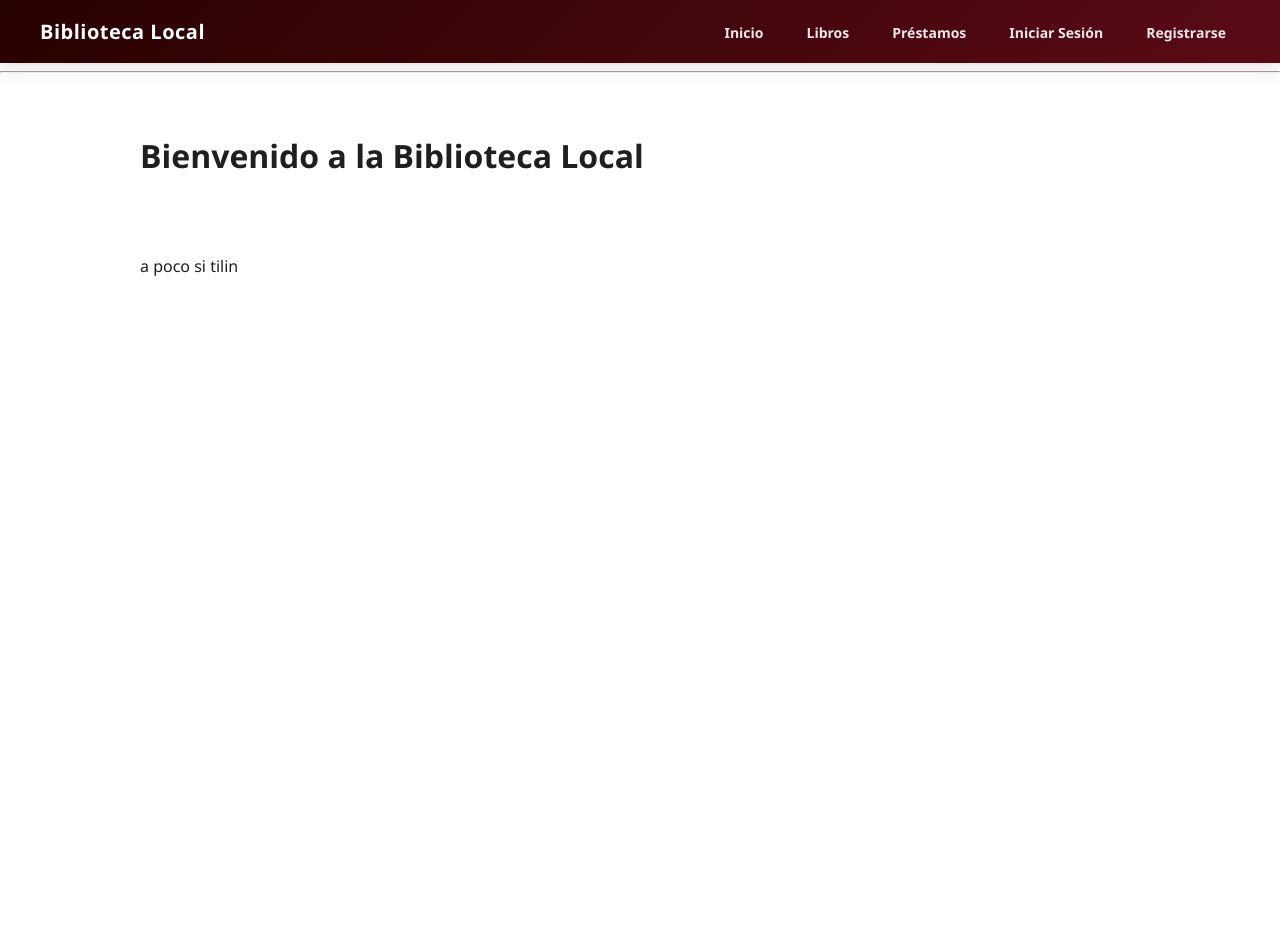
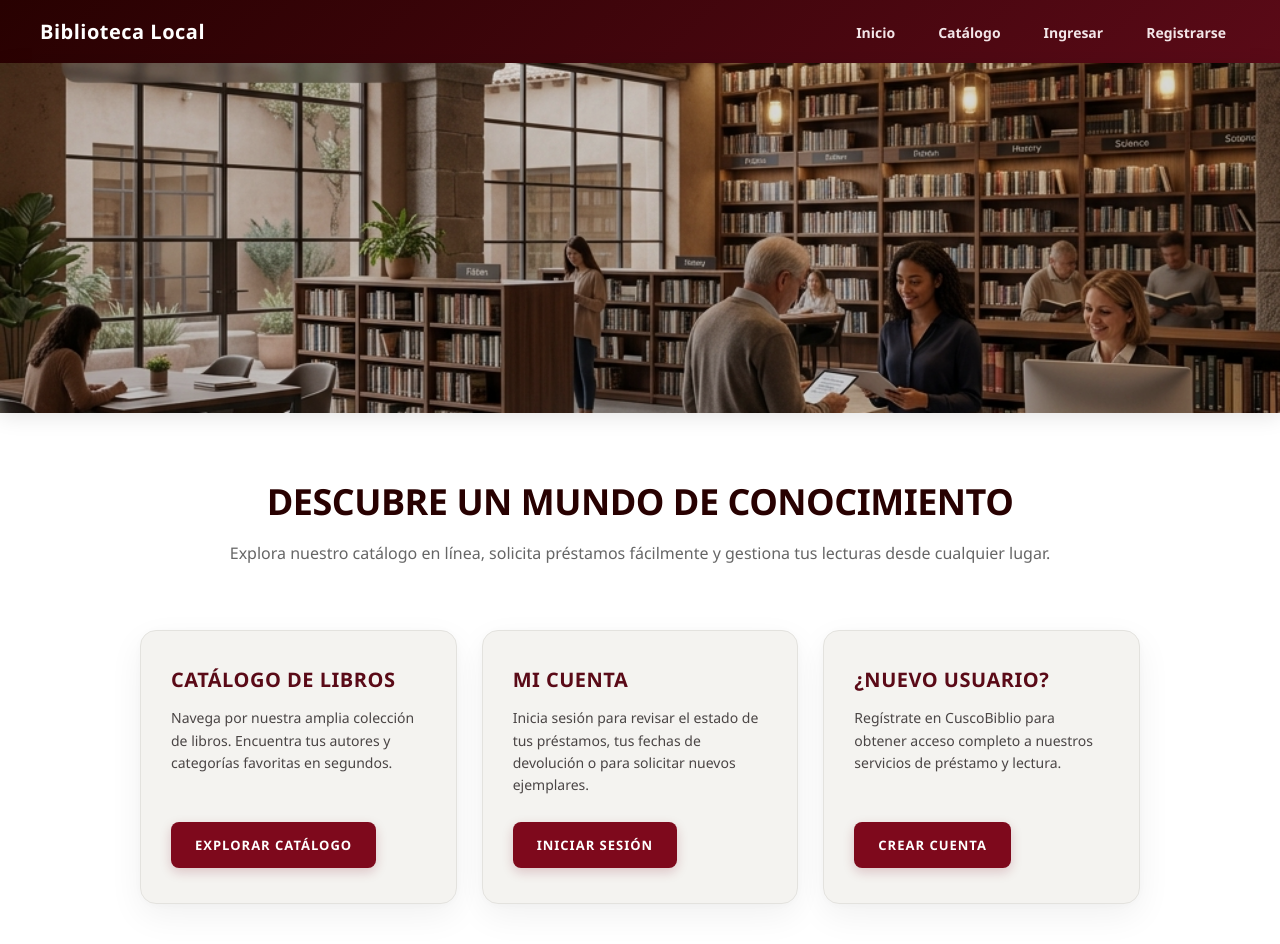
Before and after one commit to IngritE784/Consolidado1_Grupo6, a website: page frontend/index.html in a window 1280 px wide. Before the commit the page ends 800 px from the top, so only its background shows below. Drawn offline with Linux system fonts and the light colour scheme.

Commit message:
Arreglo del index + index.css , creacion de carpeta img para las img.

```diff
--- a/backend/controllers/prestamoController.js
+++ b/backend/controllers/prestamoController.js
@@ -13,7 +13,7 @@ export const solicitarPrestamo = async (req, res) => {
         }
 
         // GENERADOR DE CÓDIGO DEL PDF
-        const codigoGenerado = crypto.randomBytes(4).toString("hex").toUpperCase(); // <-- USA EL CÓDIGO DEL PDF
+        const codigoGenerado = crypto.randomBytes(4).toString("hex").toUpperCase();
 
         const nuevoPrestamo = await Prestamo.create({
             codigo: codigoGenerado, // <-- GUÁRDALO EN LA BASE DE DATOS
--- a/frontend/css/index.css
+++ b/frontend/css/index.css
@@ -26,6 +26,30 @@ main {
 
 main > hr {
     display: none !important;
+}
+
+/* ==========================================================================
+   NUEVO: HERO IMAGE SECTION
+   ========================================================================== */
+.hero-image {
+    width: 100%;
+    height: 350px;
+    overflow: hidden;
+    position: relative;
+    box-shadow: 0 4px 20px rgba(0, 0, 0, 0.1);
+}
+
+.hero-image img {
+    width: 100%;
+    height: 100%;
+    object-fit: cover;
+    object-position: center;
+    filter: brightness(0.85);
+    transition: transform 0.5s ease;
+}
+
+.hero-image:hover img {
+    transform: scale(1.02);
 }
 
 /* Bienvenida Imponente */
--- a/frontend/index.html
+++ b/frontend/index.html
@@ -13,18 +13,52 @@
         <h2>Biblioteca Local</h2>
         <ul>
             <li><a href="index.html">Inicio</a></li>
-            <li><a href="libros.html">Libros</a></li>
-            <li><a href="prestamo.html">Préstamos</a></li>
-            <li><a href="login.html">Iniciar Sesión</a></li>
+            <li><a href="libros.html">Catálogo</a></li>
+            <li><a href="login.html">Ingresar</a></li>
             <li><a href="register.html">Registrarse</a></li>
         </ul>
     </nav>
 
-    <hr>
+    <!-- Hero Image Section -->
+    <div class="hero-image">
+        <img src="img/hero.png" alt="Biblioteca CuscoBiblio">
+    </div>
 
     <main>
-        <h1>Bienvenido a la Biblioteca Local</h1>
-        <p>a poco si tilin</p>
+        <div class="bienvenida-container">
+            <h1>Descubre un Mundo de Conocimiento</h1>
+            <p>Explora nuestro catálogo en línea, solicita préstamos fácilmente y gestiona tus lecturas desde cualquier
+                lugar.</p>
+        </div>
+
+        <div class="grid-accesos">
+            <div class="card-acceso">
+                <div>
+                    <h3>Catálogo de Libros</h3>
+                    <p>Navega por nuestra amplia colección de libros. Encuentra tus autores y categorías favoritas en
+                        segundos.</p>
+                </div>
+                <a href="libros.html">Explorar Catálogo</a>
+            </div>
+
+            <div class="card-acceso">
+                <div>
+                    <h3>Mi Cuenta</h3>
+                    <p>Inicia sesión para revisar el estado de tus préstamos, tus fechas de devolución o para solicitar
+                        nuevos ejemplares.</p>
+                </div>
+                <a href="login.html">Iniciar Sesión</a>
+            </div>
+
+            <div class="card-acceso">
+                <div>
+                    <h3>¿Nuevo Usuario?</h3>
+                    <p>Regístrate en CuscoBiblio para obtener acceso completo a nuestros servicios de préstamo y
+                        lectura.</p>
+                </div>
+                <a href="register.html">Crear Cuenta</a>
+            </div>
+        </div>
     </main>
 
 </body>
```
Also changed, not shown: backend/server.js (+1 -12 lines), frontend/img/hero.png (added).
